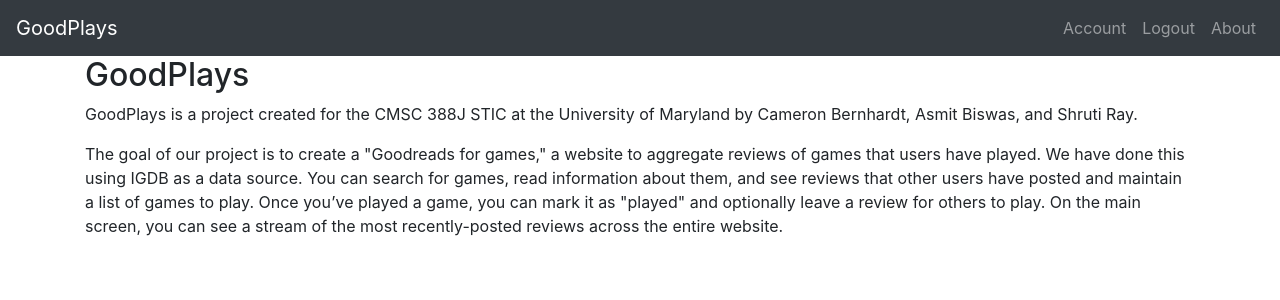
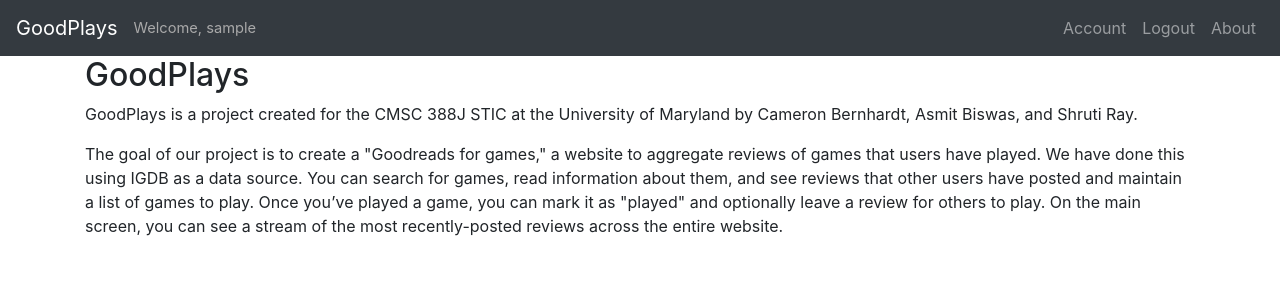
Before and after one commit to biswasasmit/CMSC388J-Final, a Flask app: page /about in a window 1280 px wide. Shown: the top 300 px of the page. Run offline with Flask 2, Linux system fonts and the light colour scheme; the visitor is signed in with stand-in values (Sample User, id 1); some libraries are stand-ins or nearby versions.

Commit message:
Styling tweaks

```diff
--- a/flask_app/static/custom.css
+++ b/flask_app/static/custom.css
@@ -23,6 +23,7 @@ img {
     border-bottom: 1px dashed #a5a5a5;
 }
 
-/* .nav-user {
-    border-right: 1px #1d1d1d;
-} */
+.nav-welcome {
+    color: darkgrey;
+    font-size: 11pt;
+}
--- a/flask_app/templates/header.html
+++ b/flask_app/templates/header.html
@@ -2,6 +2,9 @@
 {% block header %}
 <nav class="navbar navbar-expand-lg navbar-dark bg-dark">
     <a class="navbar-brand" href="{{ url_for('main.index') }}">GoodPlays</a>
+    {% if current_user.is_authenticated %}
+    <span class="nav-welcome">Welcome, {{ current_user.username }}</span>
+    {% endif %}
     <button class="navbar-toggler" type="button" data-toggle="collapse" data-target="#navbarCollapse"
         aria-controls="navbarSupportedContent" aria-expanded="false" aria-label="Toggle navigation">
         <span class="navbar-toggler-icon"></span>
--- a/requirements.txt
+++ b/requirements.txt
@@ -25,3 +25,6 @@ Werkzeug==1.0.0
 WTForms==2.2.1
 flask-talisman==0.7.0
 beautifulsoup4==4.9.1
+qrcode==6.1
+pyotp==2.3.0
+Pillow==7.1.2
```
